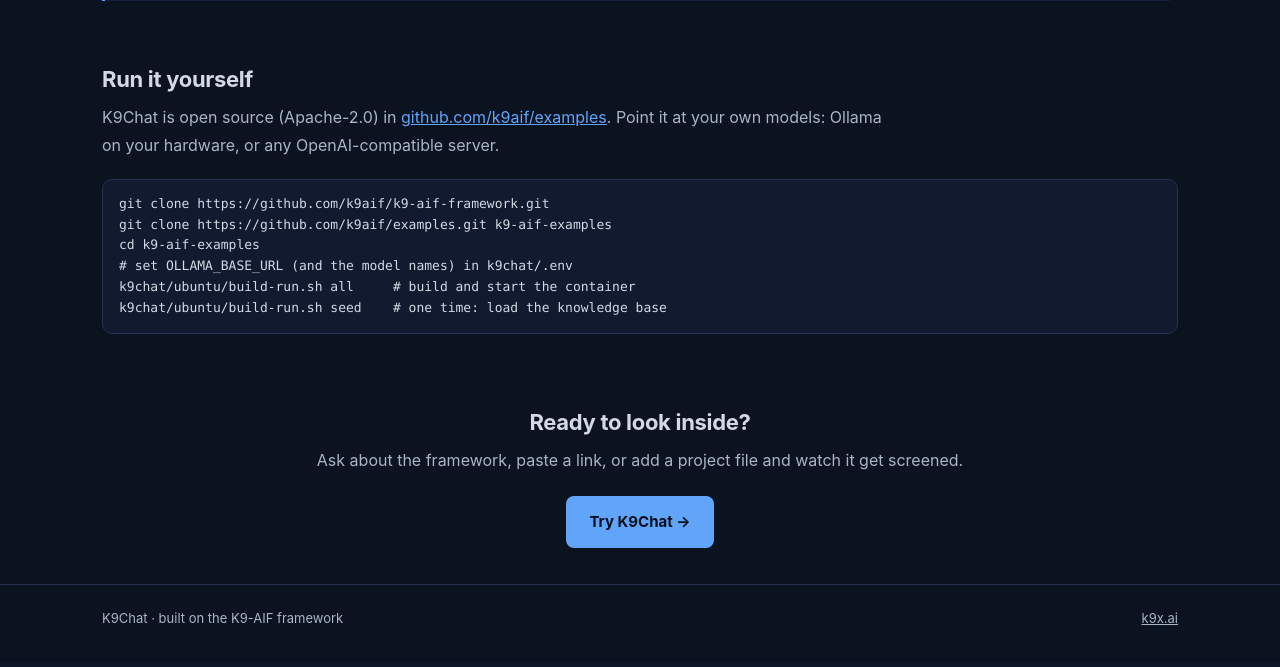
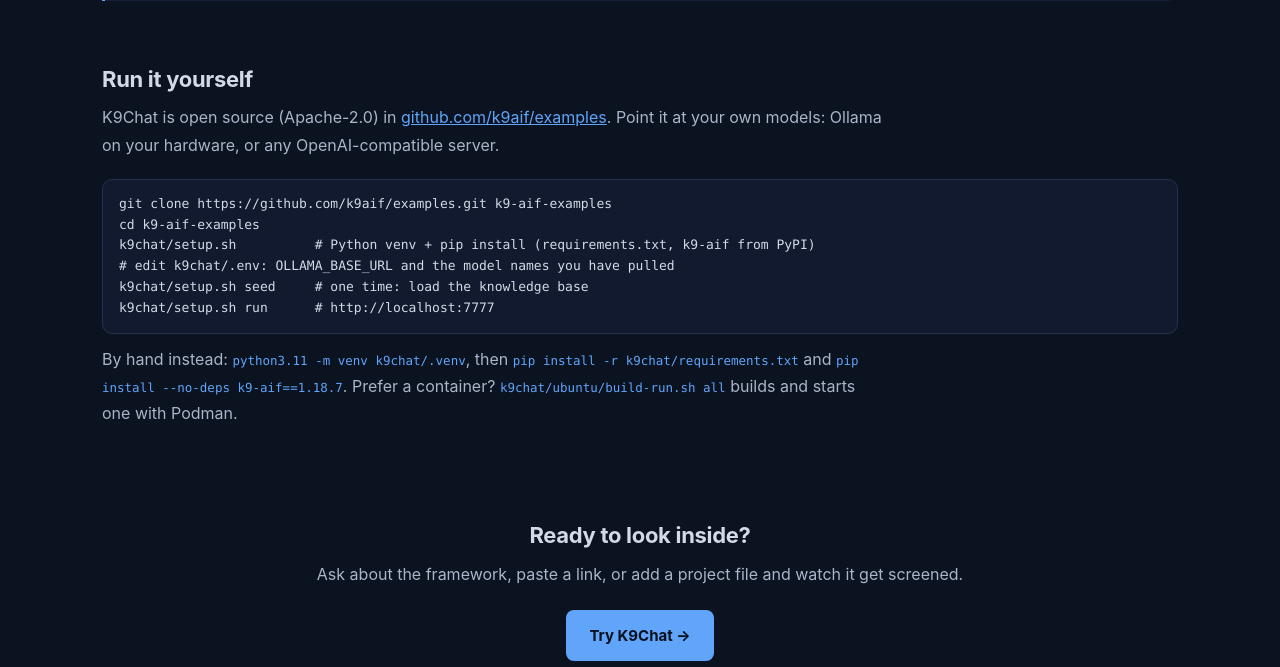
Before and after one commit to k9aif/examples, a FastAPI app: template k9chat/templates/landing.html in a window 1280 px wide. Shown: the part 2762-3429 px from the top of the page. Before the commit the page ends 3387 px from the top, so only its background shows below. Run offline with FastAPI, Linux system fonts and the light colour scheme; the template is opened without the code that fills it, so the values that code supplies are empty; the visitor is signed in with stand-in values (Sample User, id 1).

Commit message:
k9chat: setup.sh (venv + pip install, k9-aif from PyPI); "# users N"
setup.sh [install|seed|run]: Python 3.11+ venv in k9chat/.venv, CPU
PyTorch (Linux from the CPU index), the pinned requirements.txt, then
k9-aif==1.18.7 from PyPI with --no-deps; copies .env.example to .env.
A sibling framework checkout still takes precedence (source import).

Verified on a clean copy (tracked files only, no framework checkout):
install OK on Python 3.12; k9_aif_abb resolved from site-packages; seed
stored the FAQ + glossary (19 chunks, 16 sibling docs skipped); app
served /, /welcome, /health; a chat turn answered via the FAQ shortcut
and a direct send_message answered from the "general" model.

Landing page "Run it yourself" and README now lead with setup.sh; the
by-hand venv/pip steps and the Podman container are listed as options.
Header count now reads "# users N".

Co-Authored-By: Claude Opus 5.5 <noreply@anthropic.com>

```diff
--- a/k9chat/static/js/app.js
+++ b/k9chat/static/js/app.js
@@ -456,7 +456,7 @@
       const s = await resp.json();
       renderJobQueue(s);
       if (onlineCount && typeof s.online === "number") {
-        onlineCount.textContent = s.online;
+        document.getElementById("online-count-n").textContent = s.online;
         onlineCount.title = s.online === 1
           ? "1 person on K9Chat right now (you)"
           : `${s.online} people on K9Chat right now`;
--- a/k9chat/static/style.css
+++ b/k9chat/static/style.css
@@ -649,7 +649,8 @@ body {
   flex-shrink: 0;
 }
 
-/* Bare number beside the Guardian badge: visitors here right now. */
+/* "# users N" beside the Guardian badge: visitors here right now. */
+.online-label { color: var(--text-muted); font-weight: 600; font-size: 0.8rem; }
 .online-count {
   align-items: center;
   flex-shrink: 0;
--- a/k9chat/templates/index.html
+++ b/k9chat/templates/index.html
@@ -88,7 +88,7 @@
         <div class="badge badge-guardian" id="badge-guardian-wrap" title="Read-only -- driven by K9CHAT_GUARDIAN_ENABLED (.env). Screens every message before it reaches the model; not a click-to-toggle, a safety gate isn't something a visitor should switch off.">
           🛡️ Guardian: <span id="badge-guardian">…</span>
         </div>
-        <span class="online-count" id="online-count" style="display:none"></span>
+        <span class="online-count" id="online-count" style="display:none"><span class="online-label"># users</span> <span id="online-count-n"></span></span>
         </div>
         <div class="badge-group">
           <div class="badge-row">
--- a/k9chat/templates/landing.html
+++ b/k9chat/templates/landing.html
@@ -239,12 +239,13 @@
   <section id="run">
     <h2>Run it yourself</h2>
     <p class="sub">K9Chat is open source (Apache-2.0) in <a href="https://github.com/k9aif/examples/tree/main/k9chat" target="_blank" rel="noopener">github.com/k9aif/examples</a>. Point it at your own models: Ollama on your hardware, or any OpenAI-compatible server.</p>
-<pre>git clone https://github.com/k9aif/k9-aif-framework.git
-git clone https://github.com/k9aif/examples.git k9-aif-examples
+<pre>git clone https://github.com/k9aif/examples.git k9-aif-examples
 cd k9-aif-examples
-# set OLLAMA_BASE_URL (and the model names) in k9chat/.env
-k9chat/ubuntu/build-run.sh all     # build and start the container
-k9chat/ubuntu/build-run.sh seed    # one time: load the knowledge base</pre>
+k9chat/setup.sh          # Python venv + pip install (requirements.txt, k9-aif from PyPI)
+# edit k9chat/.env: OLLAMA_BASE_URL and the model names you have pulled
+k9chat/setup.sh seed     # one time: load the knowledge base
+k9chat/setup.sh run      # http://localhost:7777</pre>
+    <p class="sub" style="margin-top:12px">By hand instead: <code>python3.11 -m venv k9chat/.venv</code>, then <code>pip install -r k9chat/requirements.txt</code> and <code>pip install --no-deps k9-aif==1.18.7</code>. Prefer a container? <code>k9chat/ubuntu/build-run.sh all</code> builds and starts one with Podman.</p>
   </section>
 
   <section class="start">
```
Also changed, not shown: k9chat/README.md, 1 other file.
